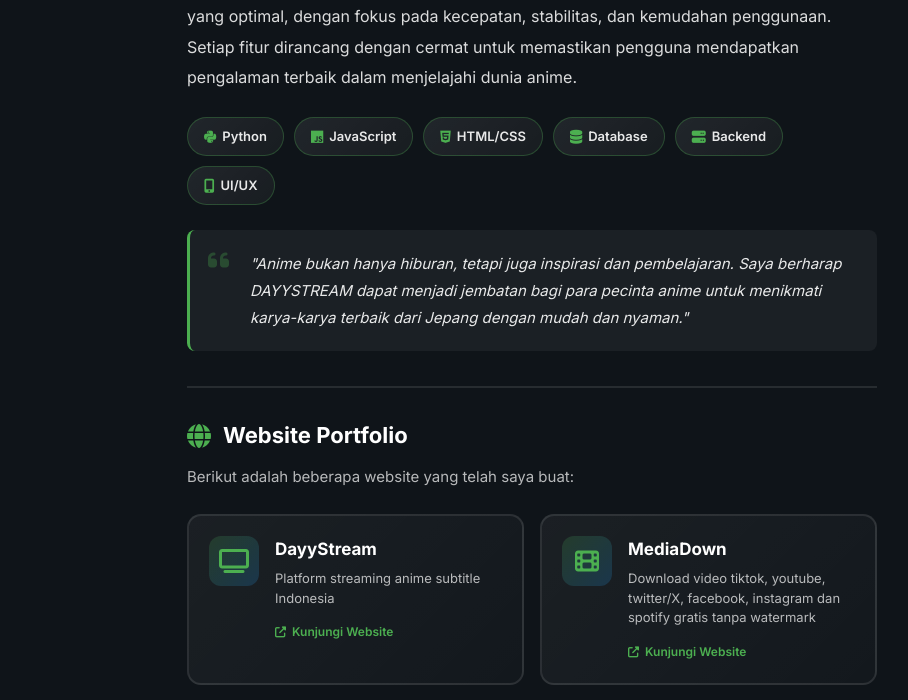
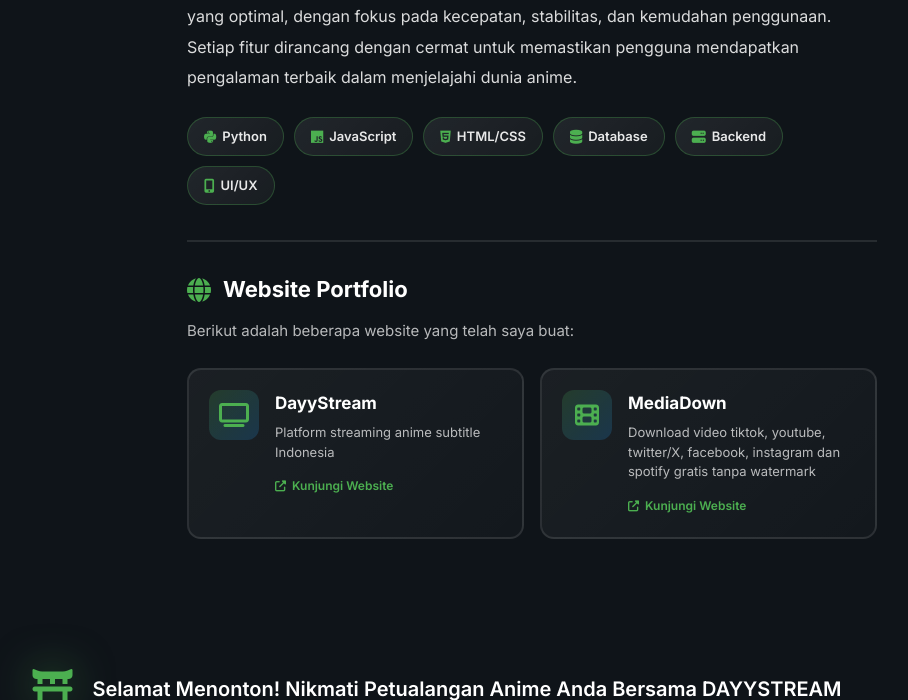
Before and after one commit to RMBLOGG/DAYYSTREAM, a Flask app: page /about in a window 1280 px wide. Shown: the part 4928-5628 px from the top of the page, without its empty margins (343-1251 px from the left). Run offline with Flask 3, Linux system fonts and the light colour scheme.

Commit message:
Update about.html

```diff
--- a/templates/about.html
+++ b/templates/about.html
@@ -338,11 +338,11 @@
                     <span class="skill-badge"><i class="fas fa-server"></i> Backend</span>
                     <span class="skill-badge"><i class="fas fa-mobile-alt"></i> UI/UX</span>
                 </div>
-                <div class="creator-quote">
+                <!-- <div class="creator-quote">
                     <i class="fas fa-quote-left quote-icon"></i>
                     <p>"Anime bukan hanya hiburan, tetapi juga inspirasi dan pembelajaran. Saya berharap DAYYSTREAM dapat menjadi jembatan
                     bagi para pecinta anime untuk menikmati karya-karya terbaik dari Jepang dengan mudah dan nyaman."</p>
-                </div>
+                </div> -->
 
                 <!-- Portfolio Websites -->
                 <div class="creator-portfolio">
```
